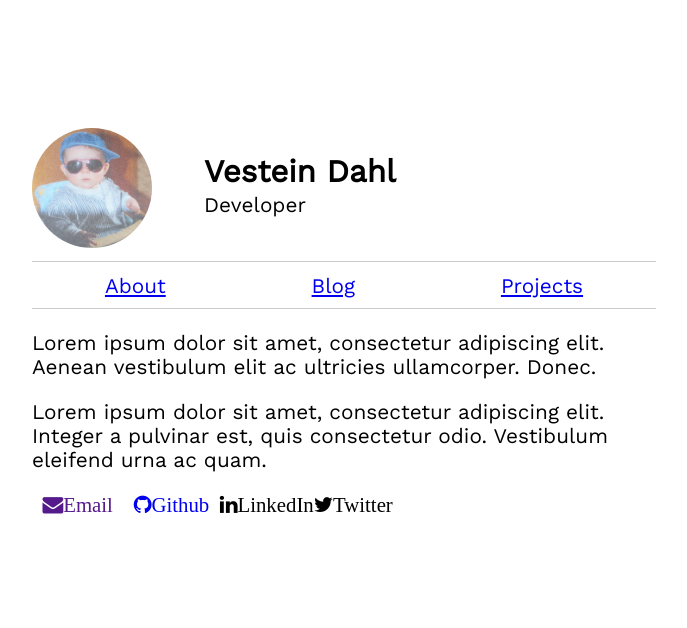
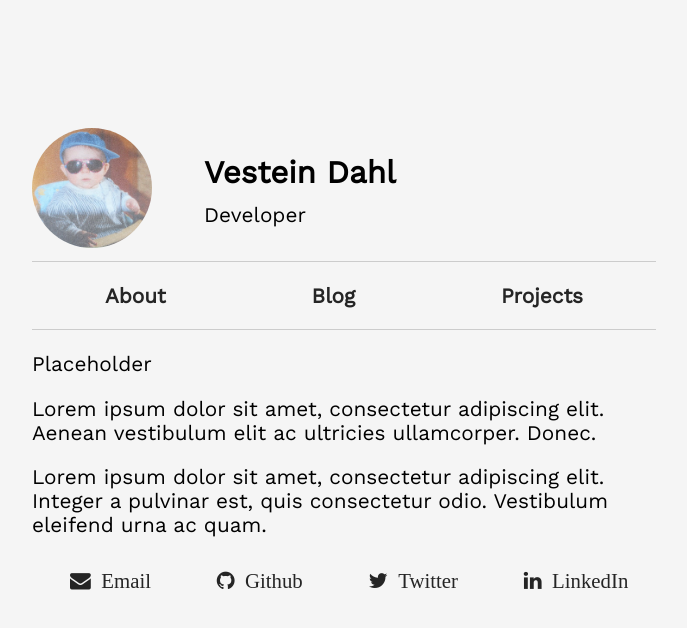
Before and after one commit to WoodStone/vestein_frontend, a React (Create React App) app: page / in a window 1280 px wide. Shown: the top 628 px of the page, without its empty margins (296-983 px from the left). Built offline with nearby package versions, Linux system fonts and the light colour scheme.

Commit message:
Updates styling.

```diff
--- a/src/App.js
+++ b/src/App.js
@@ -1,5 +1,4 @@
 import React, { Component } from 'react';
-import logo from './logo.svg';
 import './App.css';
 import Page from "./layout/Page";
 
--- a/src/layout/flex_layout.css
+++ b/src/layout/flex_layout.css
@@ -10,6 +10,7 @@ html {
 
 body {
     /*background-color: floralwhite;*/
+    background-color: whitesmoke;
     font-family: 'Work Sans', sans-serif;
 }
 
--- a/src/layout/homepage/About.js
+++ b/src/layout/homepage/About.js
@@ -6,6 +6,7 @@ class About extends Component {
   render() {
     return (
         <div className="home_page__about">
+          <p>Placeholder</p>
           <p>Lorem ipsum dolor sit amet, consectetur adipiscing elit. Aenean vestibulum elit ac ultricies ullamcorper. Donec.</p>
           <p>Lorem ipsum dolor sit amet, consectetur adipiscing elit. Integer a pulvinar est, quis consectetur odio. Vestibulum eleifend urna ac quam.</p>
         </div>
--- a/src/layout/homepage/Card.css
+++ b/src/layout/homepage/Card.css
@@ -21,7 +21,7 @@
 
 .profile_card__info h1 {
     font-size: 3rem;
-    line-height: 1rem;
+    line-height: 3rem;
     margin-bottom: 0.1em;
 }
 
--- a/src/layout/homepage/Contact.css
+++ b/src/layout/homepage/Contact.css
@@ -1,7 +1,26 @@
 .home_page__contact {
+    display: flex;
+    flex-direction: row;
+    flex-wrap: wrap;
+    justify-content: space-around;
+
     font-size: 2rem;
 }
 
 .home_page__contact a {
     margin: 1rem;
+    text-decoration: none;
+    cursor: pointer;
+    color: #252525;
+    -webkit-transition: color 0.25s ease;
+    -moz-transition: color 0.25s ease;
+    transition: color 0.25s ease;
 }
+
+.home_page__contact a:hover {
+    color: deepskyblue;
+}
+
+.home_page__contact i::before {
+    margin: 1rem;
+}
--- a/src/layout/homepage/Contact.js
+++ b/src/layout/homepage/Contact.js
@@ -6,10 +6,10 @@ class Contact extends Component {
   render() {
     return (
         <div className="home_page__contact">
-          <a href="" title="Send me an email"><i className="fa fa-envelope">Email</i></a>
+          <a href="mailto:vesteindahl@gmail.com" title="Send me an email"><i className="fa fa-envelope">Email</i></a>
           <a href="https://github.com/WoodStone" title="Check out my Github Account!"><i className="fa fa-github">Github</i></a>
-          <i className="fa fa-linkedin">LinkedIn</i>
-          <i className="fa fa-twitter">Twitter</i>
+          <a href="https://twitter.com/vesteindahl" title="My Twitter account"><i className="fa fa-twitter">Twitter</i></a>
+          <a href="/" title="My LinkedIn profile"><i className="fa fa-linkedin">LinkedIn</i></a>
         </div>
     )
   }
--- a/src/layout/homepage/Navbar.css
+++ b/src/layout/homepage/Navbar.css
@@ -8,5 +8,16 @@
 }
 
 .home_page__navbar a {
+    font-weight: 600;
+    margin: 1rem;
+    text-decoration: none;
+    cursor: pointer;
+    color: #252525;
+    -webkit-transition: color 0.25s ease;
+    -moz-transition: color 0.25s ease;
+    transition: color 0.25s ease;
+}
 
+.home_page__navbar a:hover {
+    color: deepskyblue;
 }
```
